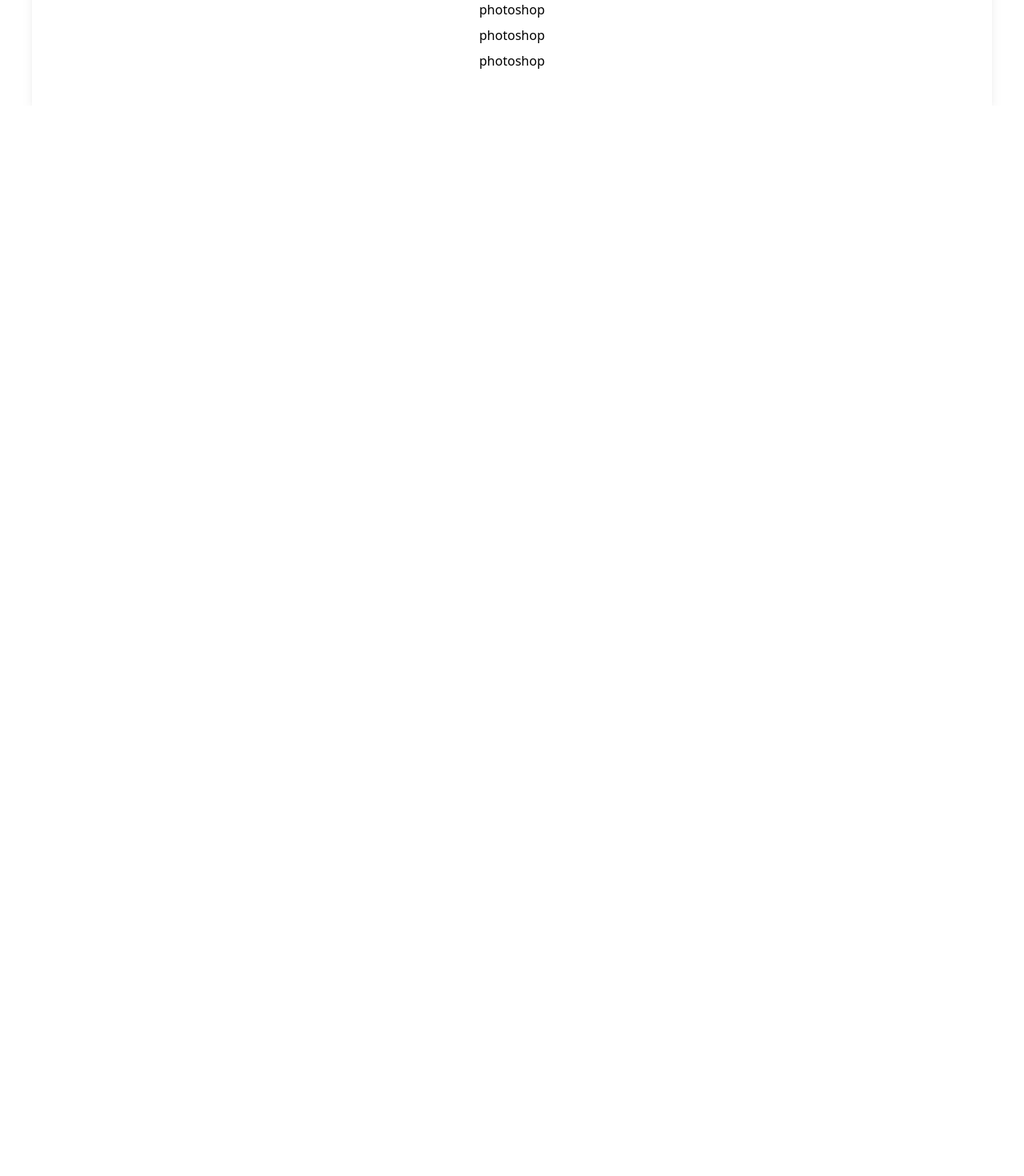
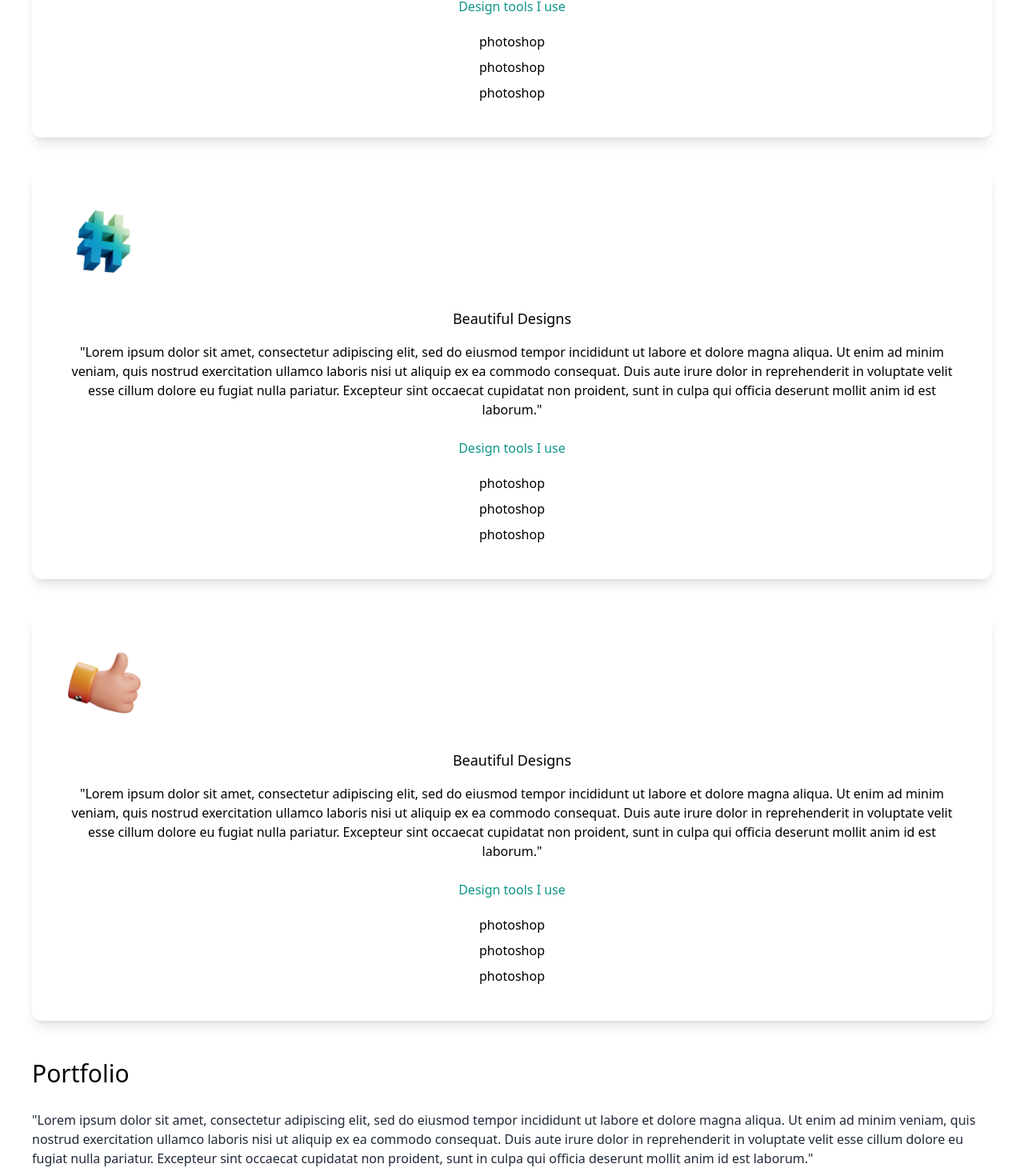
Before and after one commit to mcfoote/react-professional-portfolio, a Next.js app: page / in a window 1280 px wide. Shown: the part 1608-3078 px from the top of the page at 80% size. Before the commit the page ends 1740 px from the top, so only its background shows below. Built offline with nearby package versions, Linux system fonts and the light colour scheme.

Commit message:
work on skills section

```diff
--- a/pages/index.js
+++ b/pages/index.js
@@ -71,7 +71,8 @@
               <li>CSS</li>
             </ul>
           </div>
-          <div className="text-center shadow-lg p-10">
+          <div>
+            <div className="text-center shadow-lg p-10 rounded-xl my-10">
               <Image src={design} width={100} height={100}/>
               <h3 className="text-lg font-medium pt-8 pb-2">Beautiful Designs</h3>
               <p className="py-2">
@@ -85,8 +86,47 @@
               <p className="text-fray-800 py-1">photoshop</p>
               <p className="text-fray-800 py-1">photoshop</p>
             </div>
+            <div className="text-center shadow-lg p-10 rounded-xl my-10">
+              <Image src={code} width={100} height={100}/>
+              <h3 className="text-lg font-medium pt-8 pb-2">Beautiful Designs</h3>
+              <p className="py-2">
+                "Lorem ipsum dolor sit amet, consectetur adipiscing elit, sed do eiusmod tempor incididunt ut labore et dolore magna aliqua.
+                Ut enim ad minim veniam, quis nostrud exercitation ullamco laboris nisi ut aliquip ex ea commodo consequat.
+                Duis aute irure dolor in reprehenderit in voluptate velit esse cillum dolore eu fugiat nulla pariatur.
+                Excepteur sint occaecat cupidatat non proident, sunt in culpa qui officia deserunt mollit anim id est laborum."
+              </p>
+              <h4 className="py-4 text-teal-600">Design tools I use</h4>
+              <p className="text-fray-800 py-1">photoshop</p>
+              <p className="text-fray-800 py-1">photoshop</p>
+              <p className="text-fray-800 py-1">photoshop</p>
+            </div>
+            <div className="text-center shadow-lg p-10 rounded-xl my-10">
+              <Image src={consulting} width={100} height={100}/>
+              <h3 className="text-lg font-medium pt-8 pb-2">Beautiful Designs</h3>
+              <p className="py-2">
+                "Lorem ipsum dolor sit amet, consectetur adipiscing elit, sed do eiusmod tempor incididunt ut labore et dolore magna aliqua.
+                Ut enim ad minim veniam, quis nostrud exercitation ullamco laboris nisi ut aliquip ex ea commodo consequat.
+                Duis aute irure dolor in reprehenderit in voluptate velit esse cillum dolore eu fugiat nulla pariatur.
+                Excepteur sint occaecat cupidatat non proident, sunt in culpa qui officia deserunt mollit anim id est laborum."
+              </p>
+              <h4 className="py-4 text-teal-600">Design tools I use</h4>
+              <p className="text-fray-800 py-1">photoshop</p>
+              <p className="text-fray-800 py-1">photoshop</p>
+              <p className="text-fray-800 py-1">photoshop</p>
+            </div>
+          </div>
         </section>
-
+        <section>
+          <div>
+            <h3 className="text-3xl py-2">Portfolio</h3>
+            <p className="text-md py-5 leading-6 text-gray-800">
+              "Lorem ipsum dolor sit amet, consectetur adipiscing elit, sed do eiusmod tempor incididunt ut labore et dolore magna aliqua.
+              Ut enim ad minim veniam, quis nostrud exercitation ullamco laboris nisi ut aliquip ex ea commodo consequat.
+              Duis aute irure dolor in reprehenderit in voluptate velit esse cillum dolore eu fugiat nulla pariatur.
+              Excepteur sint occaecat cupidatat non proident, sunt in culpa qui officia deserunt mollit anim id est laborum."
+            </p>
+          </div>
+        </section>
       </main>
     </div>
   )
```
Lines whose indentation alone changed are shown as unchanged.
